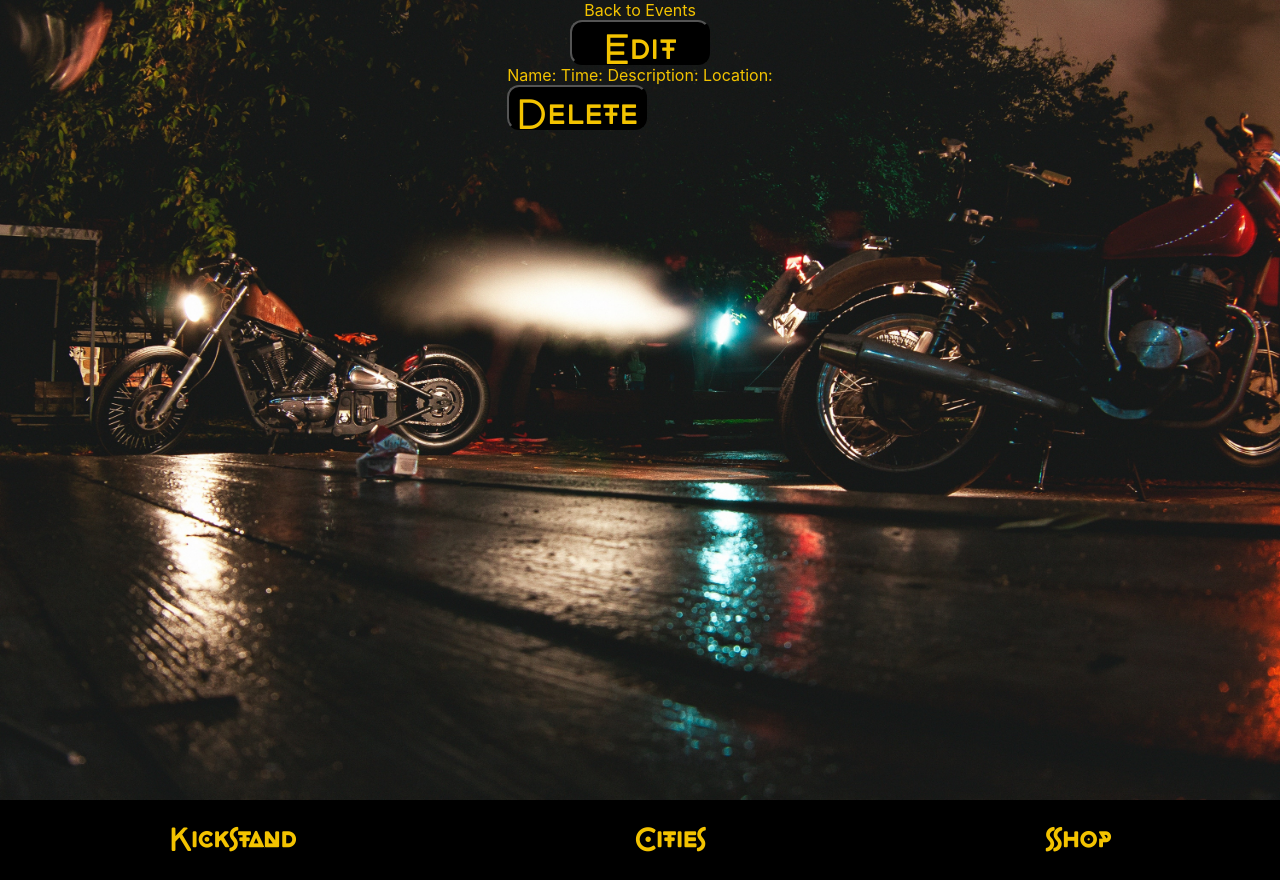
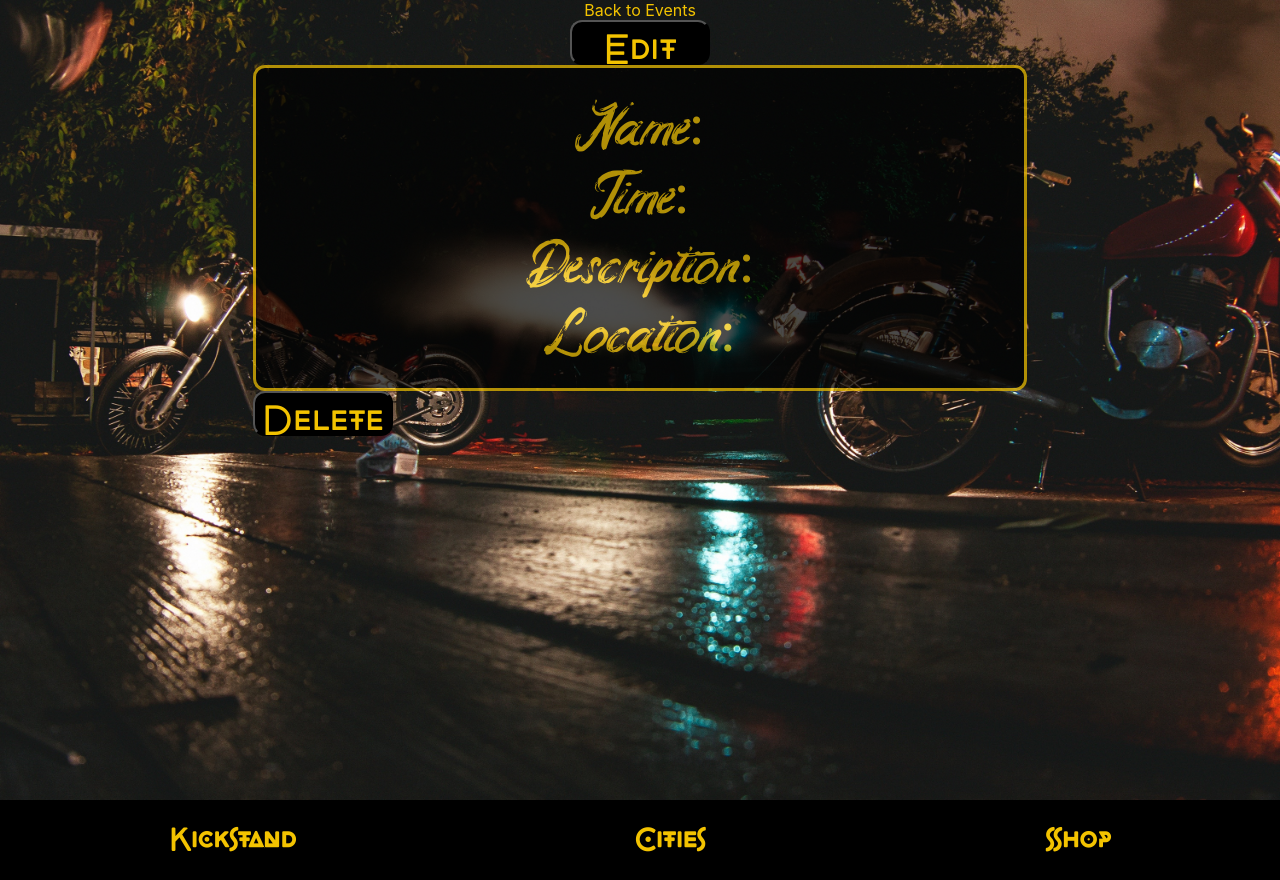
Before and after one commit to Gr8ness21/Kickstand-App, a React (Create React App) app in the folder client/: page /events/1 in a window 1280 px wide. Built offline with nearby package versions, Linux system fonts and the light colour scheme; no server answers.

Commit message:
added css to single event components

```diff
--- a/client/src/App.css
+++ b/client/src/App.css
@@ -188,3 +188,22 @@
   display: flex;
   flex-direction: column;
 }
+
+.singleEventList{
+  font-family: 'vintage';
+  color: #f3c300;
+  font-size: 60px;
+  background: black;
+  border: solid #f3c300 3px;
+  text-align: center;
+  align-content: center;
+  border-radius: 12px;
+  opacity: .7;
+  width: 60vw;
+  height: 40vh;
+}
+
+.singleEventWeather{
+  font-family: 'biker';
+  font-size: 70px;
+}
--- a/client/src/components/SingleEvent.js
+++ b/client/src/components/SingleEvent.js
@@ -97,16 +97,19 @@
                         </form>
 
                         : <div>
-                            <div>
+                            <div className="singleEventList">
                                 Name: {this.state.singleEvent.name}
+                                <br></br>
                                 Time: {this.state.singleEvent.time}
+                                <br></br>
                                 Description: {this.state.singleEvent.description}
+                                <br></br>
                                 Location: {this.state.singleEvent.location}
                             </div>
                             <button onClick={this.deleteSingleEvent}>Delete</button>
                         </div>
                 }
-                {this.state.weather && <div>{this.state.weather.name} <br></br> {this.state.weather.weather[0].description} </div>}
+                {this.state.weather && <div className="singleEventWeather">{this.state.weather.name} <br></br> {this.state.weather.weather[0].description} </div>}
 
             </div>
         );
```
